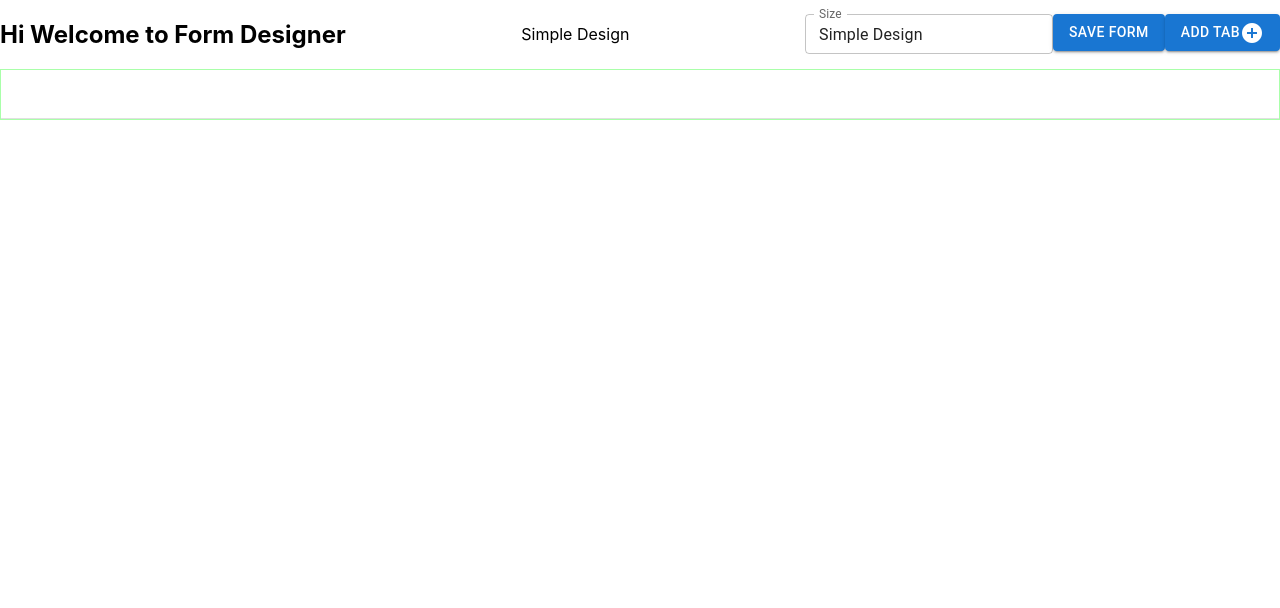
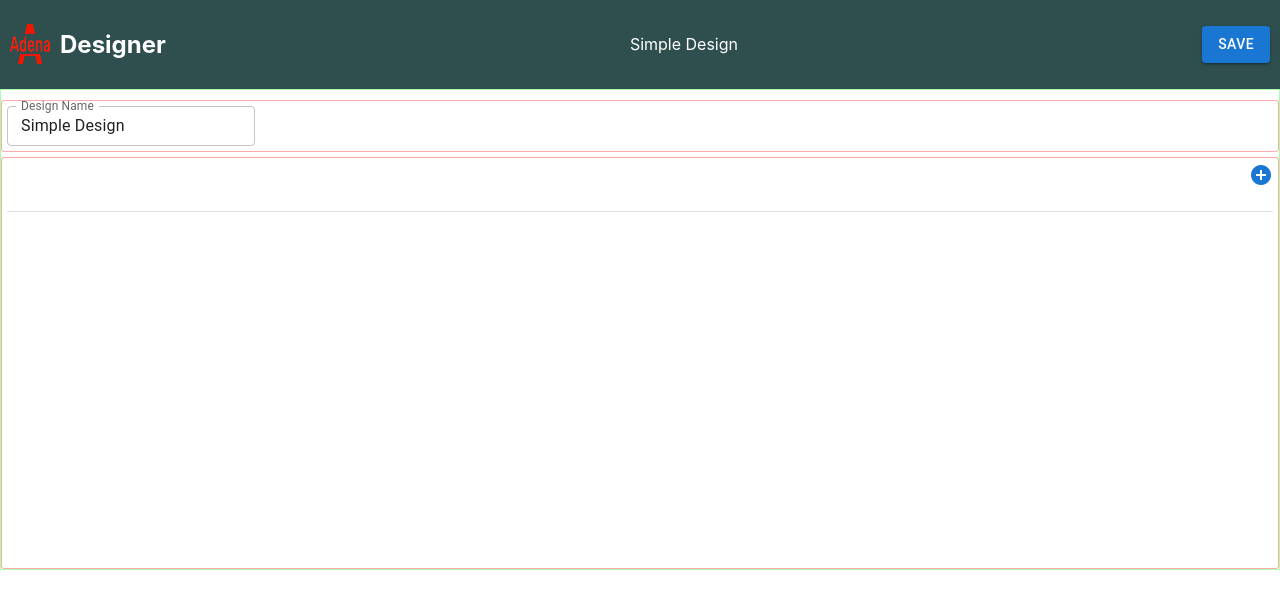
Before and after one commit to MostafaSoleimani/adena-react, a React (Create React App) app: page /design/new in a window 1280 px wide. Shown: the top 608 px of the page. Built offline with nearby package versions, Linux system fonts and the light colour scheme; the HTML template or start-up script is replaced by a standard one.

Commit message:
Style: Add header and border

```diff
--- /dev/null
+++ b/src/core-design/container/FormDesigner.css
@@ -0,0 +1,41 @@
+
+
+.adena-form-designer-header {
+    display: flex;
+    justify-content: space-between;
+    background-color: darkslategray;
+    padding: 10px;
+    color: white;
+}
+
+.adena-form-designer-header-left > img {
+    width: 40px;
+    height: 40px;
+}
+
+.adena-form-designer-header-left {
+    display: flex;
+    align-items: center;
+    gap: 10px;
+}
+
+.adena-tab-designer-main {
+    padding-top: 10px;
+}
+
+.adena-tab-designer-main-nav {
+    display: flex;
+    align-items: center;
+    justify-content: space-between;
+    border: 1px solid #ff000056;
+    border-radius: 3px;
+    padding: 5px;
+}
+
+.adena-tab-designer-main-tabs {
+    margin-top: 5px;
+    border: 1px solid #ff000056;
+    border-radius: 3px;
+    padding: 5px;
+    min-height: 400px;
+}
--- a/src/core-design/container/FormDesigner.js
+++ b/src/core-design/container/FormDesigner.js
@@ -12,18 +12,21 @@ import { designerActions, fetchFormById } from "../../store/designer-slice";
 import { saveState } from "../tools/browser-storage";
 import { a11yProps, TabPanel } from "../tools/TabPanel";
 import AdenaTabDesigner from "./TabDesigner";
+import Logo from "../../logo-no-background.png";
+import "./FormDesigner.css";
+import { display } from "@mui/system";
 
 export default function FormDesigner() {
-  const {id} = useParams();
+  const { id } = useParams();
   const dispatch = useDispatch();
 
   const formDesign = useSelector((state) => state.designer);
   const [tabValue, setTabValue] = React.useState(0);
   React.useEffect(() => {
-    if(id && id !== 'new') {
-      dispatch(fetchFormById(id))
+    if (id && id !== "new") {
+      dispatch(fetchFormById(id));
     }
-  }, [dispatch, id])
+  }, [dispatch, id]);
   const handleTabChange = (event, newValue) => {
     setTabValue(newValue);
   };
@@ -62,28 +65,37 @@ export default function FormDesigner() {
   ));
   return (
     <>
-      <header>
-        <h2>Hi Welcome to Form Designer</h2>
+      <header className="adena-form-designer-header">
+        <div className="adena-form-designer-header-left">
+          <img src={Logo} alt="Logo" />
+          <h2> Designer</h2>
+        </div>
         {formDesign.name}
-        <div>
+        <div className="adena-form-designer-header-right">
+          <Button color="primary" variant="contained" onClick={SaveForm}>
+            Save
+          </Button>
+        </div>
+      </header>
+      <main className="adena-tab-designer-main">
+        <div className="adena-tab-designer-main-nav">
           <TextField
-            label="Size"
+            label="Design Name"
             id="outlined-size-small"
             defaultValue="Simple Design"
             size="small"
             onChange={handleTabNameChange}
           />
-          <Button color="primary" variant="contained" onClick={SaveForm}>
-            Save Form
-          </Button>
-          <Button color="primary" variant="contained" onClick={addTab}>
-            Add Tab<Icon>add_circle</Icon>
-          </Button>
         </div>
-      </header>
-      <main className="adena-tab-designer-main">
-        <div>
-          <Box sx={{ borderBottom: 1, borderColor: "divider" }}>
+        <div className="adena-tab-designer-main-tabs">
+          <Box
+            sx={{
+              borderBottom: 1,
+              borderColor: "divider",
+              display: "flex",
+              justifyContent: "space-between",
+            }}
+          >
             <Tabs
               value={tabValue}
               onChange={handleTabChange}
@@ -91,6 +103,7 @@ export default function FormDesigner() {
             >
               {renderedTabButtons}
             </Tabs>
+              <Icon onClick={addTab} color="primary">add_circle</Icon>
           </Box>
           {renderedTabs}
         </div>
--- a/src/core-design/container/TabDesigner.css
+++ b/src/core-design/container/TabDesigner.css
@@ -17,5 +17,6 @@
 
 .adena-tab-designer-nav {
     display: flex;
-    justify-content: flex-end;
+    justify-content: space-between;
+    padding: 5px;
 }
```
Also changed, not shown: 2 other files (tests, documents, lock files or other folders).
